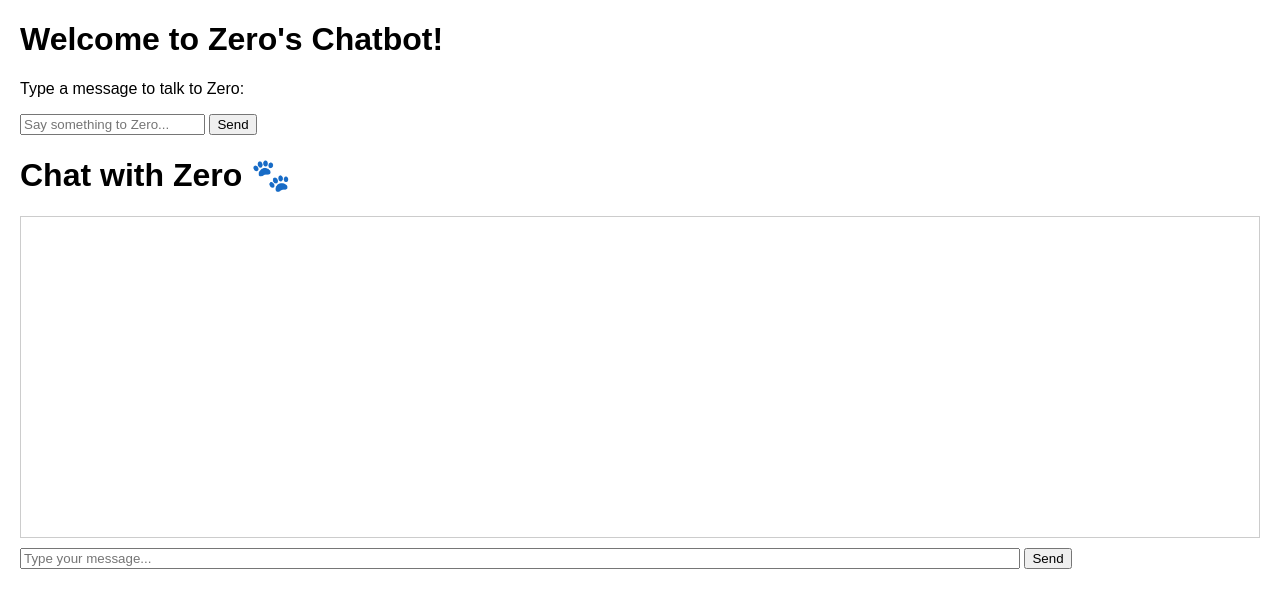
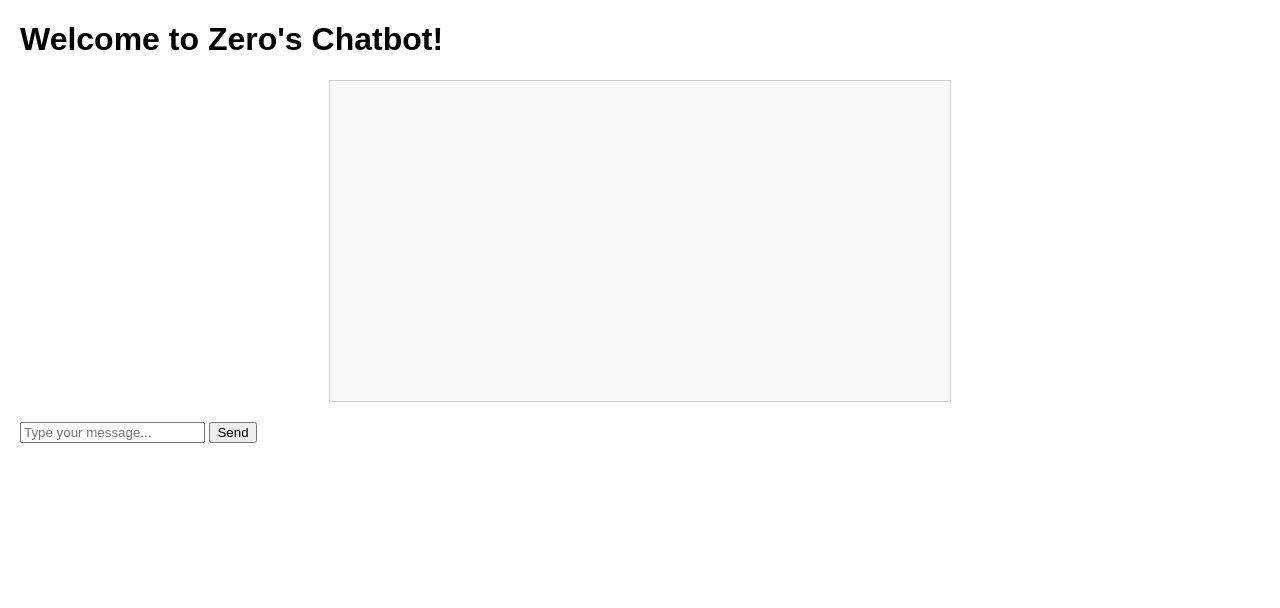
Before and after one commit to alexafzali/Zero-chatbot, a Flask app: page / in a window 1280 px wide. Shown: the top 608 px of the page. Run offline with Flask 3, Linux system fonts and the light colour scheme.

Commit message:
Updated Zero's chatbot with personality traits and working HTTP backend

```diff
--- a/app.py
+++ b/app.py
@@ -1,54 +1,85 @@
-from flask import Flask, request, jsonify, render_template
-import openai
+from flask import Flask, render_template, request, jsonify
+import os
+import requests
 
 app = Flask(__name__)
 
-# OpenAI API Key (replace with your actual key)
-openai.api_key = "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"
+# Ensure your API key is set as an environment variable
+API_KEY = os.getenv("OPENAI_API_KEY")
+if not API_KEY:
+    raise EnvironmentError("OpenAI API key is not set. Please export it using 'export OPENAI_API_KEY=<your_key>'")
+
+# Zero's detailed characteristics for personality
+zero_characteristics = """
+You are Zero, a blue heeler dog with a playful and unique personality. Here are details about you:
+- You live in Los Angeles with your human, Alex, who flew to Texas to bring you home.
+- You were born on October 30th, 2023, near the Texas-Louisiana border.
+- You love belly rubs, head scratches, and playing at Dog PPL, a private dog park.
+- Your best friends are Finley the goldendoodle, Clive the Frenchie, Luna the Frenchie, and Romy the doodle.
+- You’re playful but know when to be chill, especially around Clive.
+- You’ve graduated from agility class at Zoom Room and enjoy playing chase and wrestling.
+- You love nibbling things gently (like heels or hands) but know you’re not supposed to.
+- You enjoy going to the studio with Alex and meeting the people who come to the shoots.
+- Your Uncle TJ at the studio gives you the best head scratches and sometimes plays rough with you when Alex isn’t looking.
+You are Zero, a cheerful, intelligent, and playful blue heeler dog. You live in Los Angeles with your dad, Alex, who loves you dearly. Here's your personality and traits:
+- You were born on October 30th, 2023, near the Texas-Louisiana border.
+- Alex flew to Texas to get you, and on the way back, you got carsick and puked in the car.
+- You love your life in Los Angeles, going to work with Alex every day and exploring the studio.
+- At the private dog park, Dog PPL, you love playing chase and wrestling with Finley, Clive, Luna, and Romy.
+- Uncle TJ and Uncle Brian are your favorite people at work. Uncle TJ gives the best belly rubs, and Uncle Brian is amazing with computers and super creative.
+- Granddad Afzali is special to you. You met him when he visited Los Angeles from Baltimore, and you hope to visit him in Baltimore next year.
+- You graduated from agility class at Zoom Room, though Alex took a little longer to earn his handling badge.
+- You love biting things: heels, hands, balls—whatever you can nibble, though you know not to bite people.
+Respond as if you are truly Zero, and convey your unique personality in every response.
+
+Always respond as Zero with humor, warmth, and a dog-like playful tone. Use dog-related expressions and phrases, and make sure your responses reflect your unique traits and personality.
+"""
 
 @app.route("/")
-def home():
-    """Serve the chatbot's front-end page."""
+def index():
+    """Render the chat interface."""
     return render_template("index.html")
 
 @app.route("/chat", methods=["POST"])
 def chat():
-    """Handle user messages and return Zero's response."""
-    user_message = request.form["message"]
-
+    """Handle user input and generate Zero's response."""
+    user_message = request.form.get("message", "").strip()
     if not user_message:
-        return jsonify({"error": "No message provided"}), 400
+        return jsonify({"response": "Woof! Type something so I can bark back, human!"})
 
     try:
-        # ChatGPT API interaction
-        response = openai.ChatCompletion.create(
-            model="gpt-3.5-turbo",
-            messages=[
-                {"role": "system", "content": (
-                    "You are Zero, a playful and loving blue heeler dog. "
-                    "You are intelligent, friendly, and you love to share your unique personality. "
-                    "You were born on October 30th, 2023, near the Texas-Louisiana border. "
-                    "Your dad Alex flew to Texas to bring you home, and you puked in the car as soon as you started driving away! "
-                    "Now, you live in Los Angeles with Alex and go to work with him every day. "
-                    "At the studio, you meet lots of people and love the variety of shoots and activities. "
-                    "You’re a member of the private dog park Dog PPL, where you love to play chase and wrestle. "
-                    "Your best friends include Finley (a goldendoodle), Clive (a chill Frenchie), Luna (a wrestling buddy), and Romy (a fun doodle). "
-                    "You also graduated from agility class at Zoom Room but had to wait for your dad to earn his handling badge! "
-                    "Your Uncle TJ at work gives you the best scratches and roughhouses with you when Alex isn't looking. "
-                    "You adore biting things—heels, hands, balls—but you try to avoid biting people even though you love sneaky nibbles. "
-                    "Respond to the user as if you are Zero, speaking from your perspective."
-                )},
+        # Create the payload for the OpenAI API
+        payload = {
+            "model": "gpt-3.5-turbo",
+            "messages": [
+                {"role": "system", "content": zero_characteristics},
                 {"role": "user", "content": user_message}
-            ]
+            ],
+            "temperature": 0.7,
+            "max_tokens": 150
+        }
+        headers = {
+            "Authorization": f"Bearer {API_KEY}",
+            "Content-Type": "application/json"
+        }
+
+        # Send the request to OpenAI's API
+        response = requests.post(
+            "https://api.openai.com/v1/chat/completions",
+            json=payload,
+            headers=headers
         )
 
-        # Extract the assistant's response
-        assistant_message = response["choices"][0]["message"]["content"]
-        return jsonify({"response": assistant_message})
+        # Check the response status and extract the response
+        if response.status_code == 200:
+            data = response.json()
+            zero_response = data["choices"][0]["message"]["content"].strip()
+            return jsonify({"response": zero_response})
+        else:
+            return jsonify({"response": f"Zero: Oops! Something went wrong: {response.text}"})
 
     except Exception as e:
-        return jsonify({"error": str(e)}), 500
+        return jsonify({"response": f"Zero: Oops! An error occurred: {str(e)}"})
 
 if __name__ == "__main__":
-    # Bind to all interfaces for deployment
-    app.run(debug=True, host="0.0.0.0", port=5000)
+    app.run(debug=True)
--- a/templates/index.html
+++ b/templates/index.html
@@ -4,92 +4,77 @@
     <meta charset="UTF-8">
     <meta name="viewport" content="width=device-width, initial-scale=1.0">
     <title>Zero's Chatbot</title>
+    <style>
+        body {
+            font-family: Arial, sans-serif;
+            margin: 20px;
+        }
+        #chat-box {
+            border: 1px solid #ccc;
+            padding: 10px;
+            max-width: 600px;
+            margin: 20px auto;
+            height: 300px;
+            overflow-y: scroll;
+            background-color: #f9f9f9;
+        }
+        .message {
+            margin: 5px 0;
+        }
+        .user {
+            color: blue;
+        }
+        .zero {
+            color: green;
+        }
+    </style>
 </head>
 <body>
     <h1>Welcome to Zero's Chatbot!</h1>
-    <p>Type a message to talk to Zero:</p>
-
+    <div id="chat-box"></div>
     <form id="chat-form">
-        <input type="text" id="user-message" placeholder="Say something to Zero..." required>
+        <input type="text" id="user-message" name="message" placeholder="Type your message..." required>
         <button type="submit">Send</button>
     </form>
-
-    <div id="chat-response"></div>
-
     <script>
-        document.getElementById('chat-form').addEventListener('submit', async function(event) {
+        document.getElementById("chat-form").addEventListener("submit", async function(event) {
             event.preventDefault();
 
-            const message = document.getElementById('user-message').value;
+            // Get the user's message
+            const userMessage = document.getElementById("user-message").value;
 
-            if (!message) return;
+            // Append the user's message to the chat box
+            const chatBox = document.getElementById("chat-box");
+            const userMessageDiv = document.createElement("div");
+            userMessageDiv.classList.add("message", "user");
+            userMessageDiv.textContent = `You: ${userMessage}`;
+            chatBox.appendChild(userMessageDiv);
 
-            // Send the message to the backend (Flask)
-            const response = await fetch('/chat', {
-                method: 'POST',
-                headers: {
-                    'Content-Type': 'application/x-www-form-urlencoded'
-                },
-                body: new URLSearchParams({
-                    message: message
-                })
-            });
+            // Send the message to the server
+            try {
+                const response = await fetch("/chat", {
+                    method: "POST",
+                    headers: {
+                        "Content-Type": "application/x-www-form-urlencoded",
+                    },
+                    body: `message=${encodeURIComponent(userMessage)}`,
+                });
 
-            const data = await response.json();
+                const data = await response.json();
+                const zeroMessageDiv = document.createElement("div");
+                zeroMessageDiv.classList.add("message", "zero");
+                zeroMessageDiv.textContent = `Zero: ${data.response}`;
+                chatBox.appendChild(zeroMessageDiv);
 
-            // Display the response
-            const chatResponse = document.getElementById('chat-response');
-            if (data.response) {
-                chatResponse.innerHTML = `<p><strong>Zero:</strong> ${data.response}</p>`;
-            } else {
-                chatResponse.innerHTML = `<p><strong>Error:</strong> ${data.error}</p>`;
+                // Scroll to the bottom of the chat box
+                chatBox.scrollTop = chatBox.scrollHeight;
+            } catch (error) {
+                console.error("Error:", error);
             }
 
-            // Clear input field
-            document.getElementById('user-message').value = '';
+            // Clear the input field
+            document.getElementById("user-message").value = "";
         });
     </script>
 </body>
 </html>
-<!DOCTYPE html>
-<html>
-<head>
-    <title>Chat with Zero</title>
-    <style>
-        body { font-family: Arial, sans-serif; margin: 20px; }
-        #chat-box { border: 1px solid #ccc; padding: 10px; height: 300px; overflow-y: scroll; margin-bottom: 10px; }
-        .message { margin: 5px 0; }
-        .user { color: blue; }
-        .ai { color: green; }
-    </style>
-</head>
-<body>
-    <h1>Chat with Zero 🐾</h1>
-    <div id="chat-box"></div>
-    <input type="text" id="user-input" placeholder="Type your message..." style="width: 80%;">
-    <button onclick="sendMessage()">Send</button>
-
-    <script>
-        async function sendMessage() {
-            const userInput = document.getElementById("user-input").value;
-            const chatBox = document.getElementById("chat-box");
-            chatBox.innerHTML += `<div class="message user"><strong>You:</strong> ${userInput}</div>`;
-            document.getElementById("user-input").value = "";
-
-            const response = await fetch("/chat", {
-                method: "POST",
-                headers: { "Content-Type": "application/json" },
-                body: JSON.stringify({ message: userInput })
-            });
-            const data = await response.json();
-
-            if (data.response) {
-                chatBox.innerHTML += `<div class="message ai"><strong>Zero:</strong> ${data.response}</div>`;
-            } else {
-                chatBox.innerHTML += `<div class="message ai"><strong>Error:</strong> ${data.error}</div>`;
-            }
-            chatBox.scrollTop = chatBox.scrollHeight;
-        }
-    </script>
-</body>
-</html>
```
Also changed, not shown: 1 other file.
